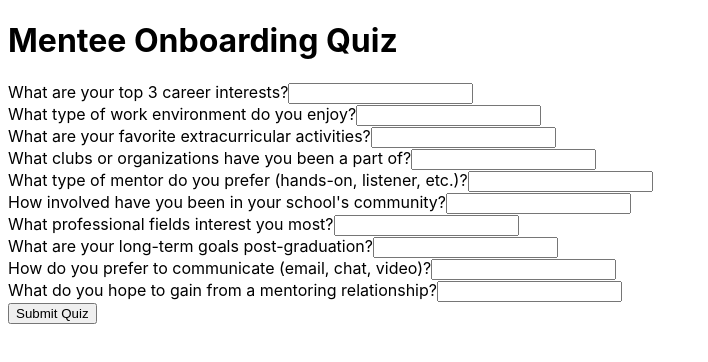
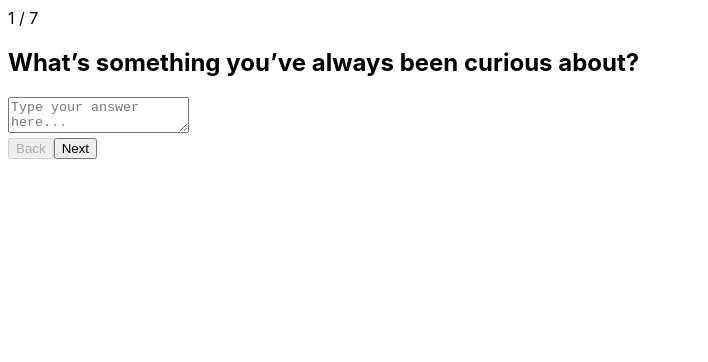
Before and after one commit to Rfitzgerald-svg/mentorme-frontend-, a React (Create React App) app: page /quiz/mentee in a window 1280 px wide. Shown: the top 362 px of the page, without its empty margins (0-708 px from the left). Built offline with nearby package versions, Linux system fonts and the light colour scheme.

Commit message:
Update QuizMentee.jsx

```diff
--- a/src/routes/QuizMentee.jsx
+++ b/src/routes/QuizMentee.jsx
@@ -1,53 +1,52 @@
 import React, { useState } from "react";
+import "./Quiz.css";
+import { useNavigate } from "react-router-dom";
 
 const questions = [
-  "What are your top 3 career interests?",
-  "What type of work environment do you enjoy?",
-  "What are your favorite extracurricular activities?",
-  "What clubs or organizations have you been a part of?",
-  "What type of mentor do you prefer (hands-on, listener, etc.)?",
-  "How involved have you been in your school's community?",
-  "What professional fields interest you most?",
-  "What are your long-term goals post-graduation?",
-  "How do you prefer to communicate (email, chat, video)?",
-  "What do you hope to gain from a mentoring relationship?"
+  "What’s something you’ve always been curious about?",
+  "Tell us about a moment you felt proud of yourself. What happened?",
+  "Outside of school, how do you like to spend your time?",
+  "If you could meet someone who’s done something you dream of doing, what would you want to ask them?",
+  "What’s something you’re working toward right now — or something you hope to figure out soon?",
+  "How do you hope a mentor could help you?",
+  "Describe yourself in a sentence or two."
 ];
 
 export default function QuizMentee() {
   const [answers, setAnswers] = useState(Array(questions.length).fill(""));
+  const [current, setCurrent] = useState(0);
+  const navigate = useNavigate();
 
-  const handleChange = (index, value) => {
+  const handleNext = () => {
+    if (current < questions.length - 1) setCurrent(current + 1);
+    else navigate("/quiz/review", { state: { answers, role: "mentee" } });
+  };
+
+  const handleBack = () => {
+    if (current > 0) setCurrent(current - 1);
+  };
+
+  const handleChange = (e) => {
     const newAnswers = [...answers];
-    newAnswers[index] = value;
+    newAnswers[current] = e.target.value;
     setAnswers(newAnswers);
   };
 
-  const handleSubmit = () => {
-    console.log("Mentee Quiz Answers:", answers);
-    alert("Quiz submitted! We’ll use this to match you with mentors.");
-  };
-
   return (
-    <div className="max-w-2xl mx-auto p-6 bg-white shadow rounded-xl">
-      <h1 className="text-2xl font-bold mb-6">Mentee Onboarding Quiz</h1>
-      {questions.map((q, idx) => (
-        <div key={idx} className="mb-4">
-          <label className="block mb-1 font-semibold">{q}</label>
-          <input
-            type="text"
-            value={answers[idx]}
-            onChange={(e) => handleChange(idx, e.target.value)}
-            className="w-full p-2 border border-gray-300 rounded"
-            required
-          />
+    <div className="quiz-container">
+      <div className="quiz-card">
+        <div className="quiz-progress">{current + 1} / {questions.length}</div>
+        <h2>{questions[current]}</h2>
+        <textarea
+          value={answers[current]}
+          onChange={handleChange}
+          placeholder="Type your answer here..."
+        />
+        <div className="quiz-nav">
+          <button onClick={handleBack} disabled={current === 0}>Back</button>
+          <button onClick={handleNext}>{current === questions.length - 1 ? "Finish" : "Next"}</button>
         </div>
-      ))}
-      <button
-        onClick={handleSubmit}
-        className="mt-6 bg-blue-600 text-white px-4 py-2 rounded hover:bg-blue-700"
-      >
-        Submit Quiz
-      </button>
+      </div>
     </div>
   );
 }
```
